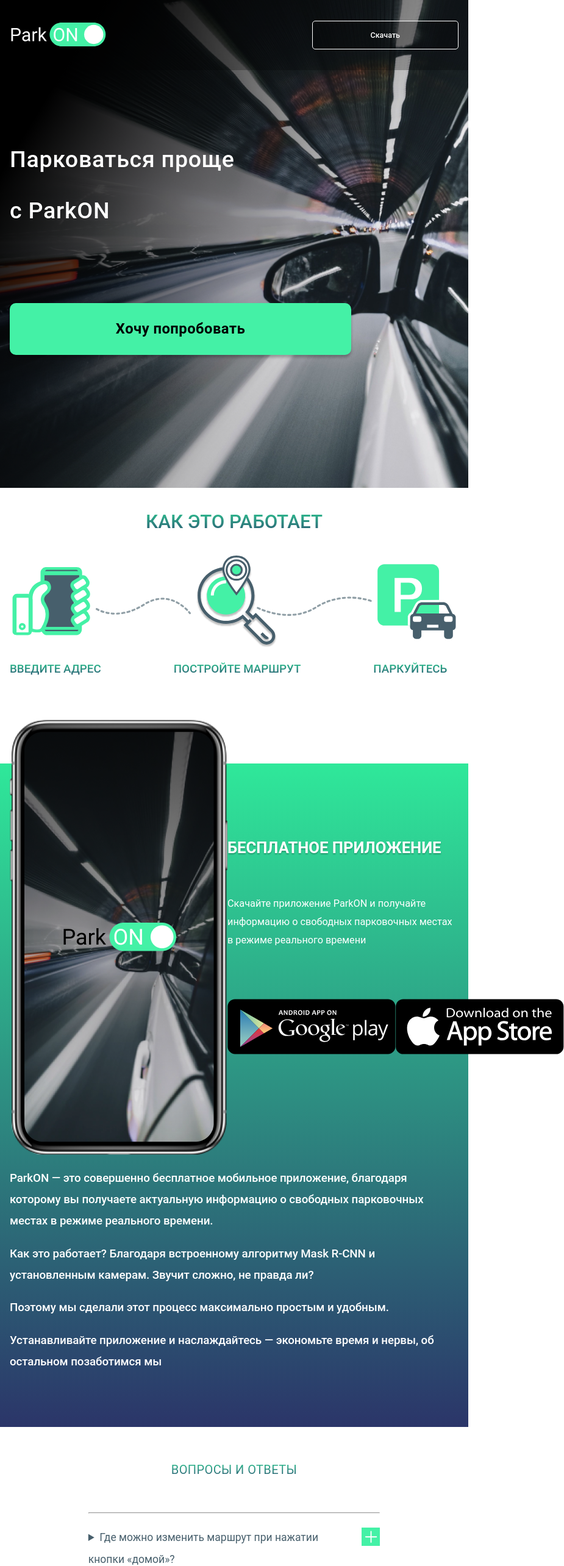
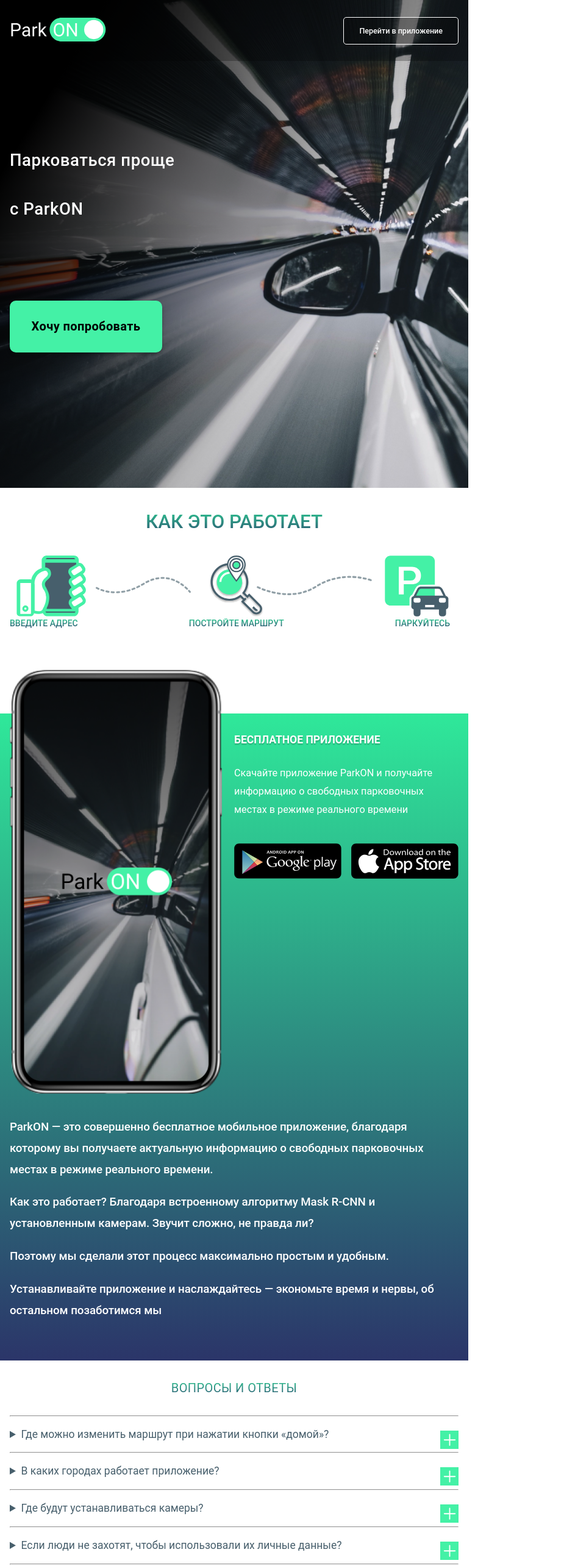
Before and after one commit to Iacox/parkon_landing, a plain HTML site: page index.html in a window 768 px wide. Shown: the top 2568 px of the page at 61% size, 925 px wide, since content can reach past the window. Drawn offline with Linux system fonts and the light colour scheme.

Commit message:
adaptive styles added

```diff
--- a/css/style.css
+++ b/css/style.css
@@ -522,3 +522,256 @@ footer > .content {
         font-size: 10px;
     }
 }
+
+@media screen and (min-width: 100px) and (max-width: 900px) {
+    .free_app-top {
+        -webkit-box-orient: vertical;
+        -webkit-box-direction: normal;
+        -ms-flex-direction: column;
+        flex-direction: column;
+    }
+
+    .free_app-top--btns {
+        -webkit-box-orient: vertical;
+        -webkit-box-direction: normal;
+        -ms-flex-direction: column;
+        flex-direction: column;
+    }
+
+    .top-header a:last-child {
+        padding: 10px 25px;
+    }
+
+    .top-header {
+        height: 100px;
+    }
+
+    .header-main > h1 {
+        font-size: 2.75em;
+        line-height: 5rem;
+    }
+
+    .header-main > a {
+        width: 250px;
+        -webkit-box-sizing: border-box;
+        box-sizing: border-box;
+        padding: 16px 20px;
+        font-size: 2em;
+        margin: 0 auto auto 0;
+    }
+
+    .algoritm-top-item > img {
+        padding-bottom: 0;
+        height: 100%;
+    }
+
+    .algoritm-bottom > span {
+        font-size: 1.4em;
+        text-align: center;
+        white-space: normal;
+        line-height: 1.4rem;
+    }
+
+    .algoritm-top-item {
+        height: 100px;
+    }
+
+    .free_app-top--iphone img {
+        width: 100%;
+    }
+
+    .free_app-top--download h2 {
+        font-size: 1.8em;
+    }
+
+    .free_app-top--download p {
+        margin-top: 30px;
+    }
+
+    .free_app-top--download .free_app-top--btns {
+        margin-top: 30px;
+    }
+
+    .free_app-top--download .free_app-top--btns > a {
+        margin: auto;
+        width: 75%;
+        margin-top: 10px;
+    }
+
+    .free_app-top--download .free_app-top--btns > a > img {
+        width: 100%;
+    }
+
+    .free_app-top--download {
+        min-width: 100%;
+    }
+
+    .free_app-bottom {
+        padding-bottom: 45px;
+        padding-top: 15px;
+    }
+
+    .faq-main {
+        min-width: 100%;
+    }
+
+    .faq h2 {
+        margin: 25px 0;
+    }
+
+    .faq-main--question > summary {
+        padding: 10px 0;
+        padding-right: 36px;
+        line-height: 1.8rem;
+    }
+
+    .faq-main--question p {
+        padding-bottom: 16px;
+        line-height: 1.1rem;
+        font-size: 1.2em;
+    }
+
+    .write_us input,
+    .write_us textarea {
+        min-width: 100%;
+        -webkit-box-sizing: border-box;
+        box-sizing: border-box;
+        padding: 10px 16px;
+        font-size: 1.3em;
+    }
+
+    .write_us button {
+        font-size: 1.6em;
+        -webkit-box-sizing: border-box;
+        box-sizing: border-box;
+        padding: 11px 30px;
+    }
+
+    footer > .content {
+        -webkit-box-orient: vertical;
+        -webkit-box-direction: reverse;
+        -ms-flex-direction: column-reverse;
+        flex-direction: column-reverse;
+        padding: 30px 8.5%;
+    }
+
+    .contacts {
+        width: 100%;
+    }
+
+    .downloads {
+        width: 100%;
+        margin-bottom: 18px;
+    }
+
+    .contacts p:first-child {
+        margin-bottom: 18px;
+    }
+
+    .contacts p,
+    .contacts span,
+    .contacts a,
+    .downloads p {
+        font-size: 16px;
+        margin-bottom: 16px;
+    }
+}
+
+@media screen and (min-width: 525px) and (max-width: 900px) {
+    .free_app-top--iphone img {
+        width: 100%;
+    }
+
+    .free_app-top {
+        -webkit-box-orient: horizontal;
+        -webkit-box-direction: normal;
+        -ms-flex-direction: row;
+        flex-direction: row;
+        width: 100%;
+    }
+
+    .free_app-top--download {
+        width: 50%;
+        min-width: 50%;
+        margin-top: 75px;
+    }
+
+    .free_app-top--download h2 {
+        font-size: 1.75em;
+        white-space: nowrap;
+    }
+
+    .free_app-top--download p {
+        margin-top: 15px;
+    }
+
+    .free_app-top--download .free_app-top--btns {
+        margin-top: 16px;
+        -webkit-box-orient: horizontal;
+        -webkit-box-direction: normal;
+        -ms-flex-direction: row;
+        flex-direction: row;
+        -webkit-box-pack: justify;
+        -ms-flex-pack: justify;
+        justify-content: space-between;
+    }
+
+    .free_app-top--download .free_app-top--btns > a {
+        margin: 0;
+        width: calc(50% - 8px);
+    }
+
+    .free_app-top--iphone {
+        width: 50%;
+        padding-right: 26px;
+    }
+
+    .write_us input,
+    .write_us textarea {
+        min-width: 30px;
+        -webkit-box-sizing: content-box;
+        box-sizing: content-box;
+    }
+}
+
+@media screen and (min-width: 720px) and (max-width: 900px) {
+    .free_app-top--download {
+        min-width: 50%;
+    }
+
+    .free_app-top--download .free_app-top--btns {
+        margin-top: 30px;
+    }
+
+    .free_app-top--download .free_app-top--btns > a {
+        margin: 0;
+        width: calc(50% - 8px);
+        margin-top: 10px;
+    }
+
+    .free_app-top--download .free_app-top--btns > a > img {
+        width: 100%;
+    }
+
+    .free_app-top--iphone {
+        padding-right: 20px;
+        -webkit-box-sizing: border-box;
+        box-sizing: border-box;
+        width: 50%;
+    }
+    .free_app-top--iphone img {
+        width: 100%;
+    }
+}
+
+@media screen and (min-width: 900px) and (max-width: 1200px) {
+    .free_app-top--download .free_app-top--btns > a {
+        margin: 0;
+        width: calc(50% - 8px);
+        margin-top: 10px;
+    }
+
+    .free_app-top--download .free_app-top--btns > a > img {
+        width: 100%;
+    }
+}
--- a/index.html
+++ b/index.html
@@ -13,12 +13,12 @@
             <div class="top-header">
                 <div class="content">
                     <a href="/"><img src="img/logo.svg" alt="ParkON logo"></a>
-                    <a href="#">Скачать</a>
+                    <a href="http://parkon.fvds.ru:3131/">Перейти в приложение</a>
                 </div>
             </div>
             <div class="content header-main">
                 <h1>Парковаться проще <br> с ParkON</h1>
-                <a href="#write_us">Хочу попробовать</a>
+                <a href="http://parkon.fvds.ru:3131/">Хочу попробовать</a>
             </div>
         </header>
         <main>
```
